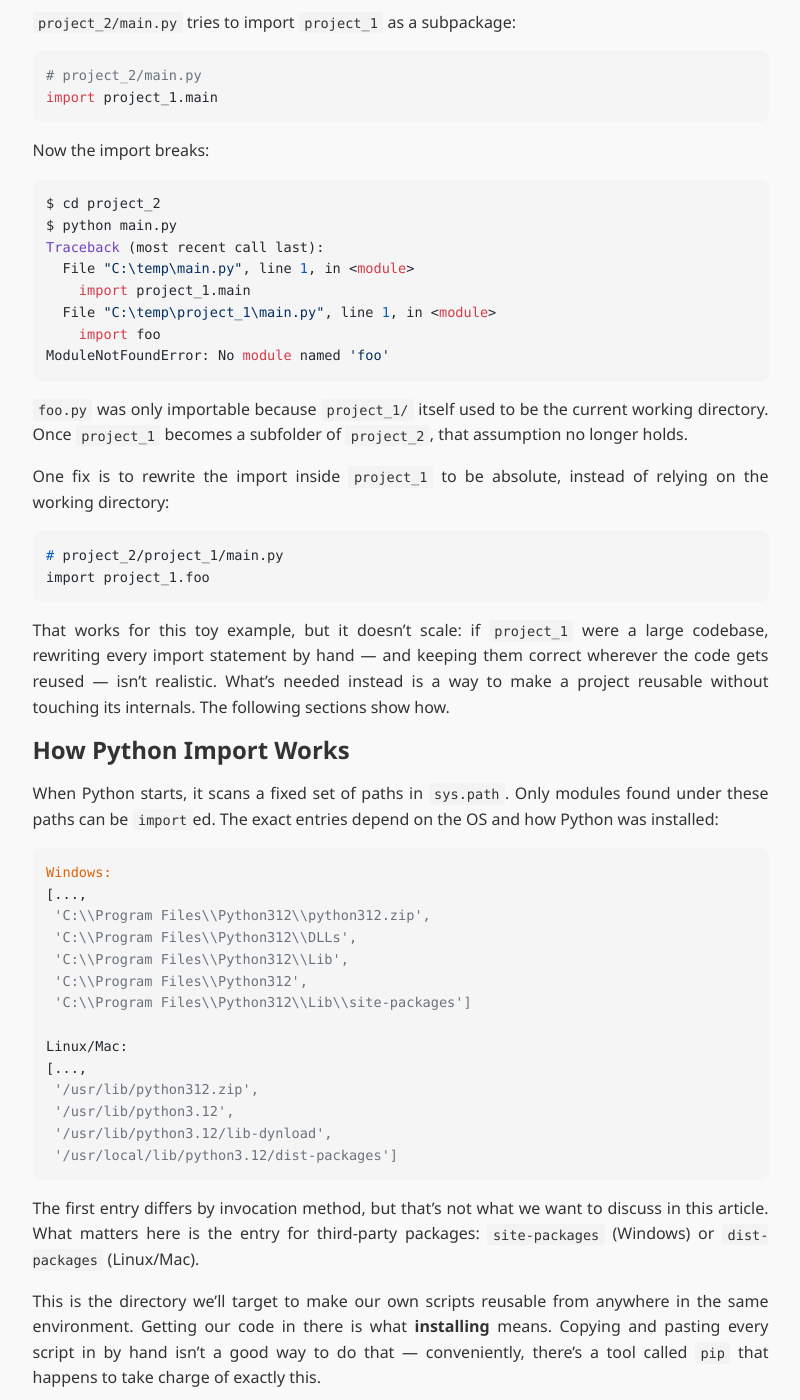
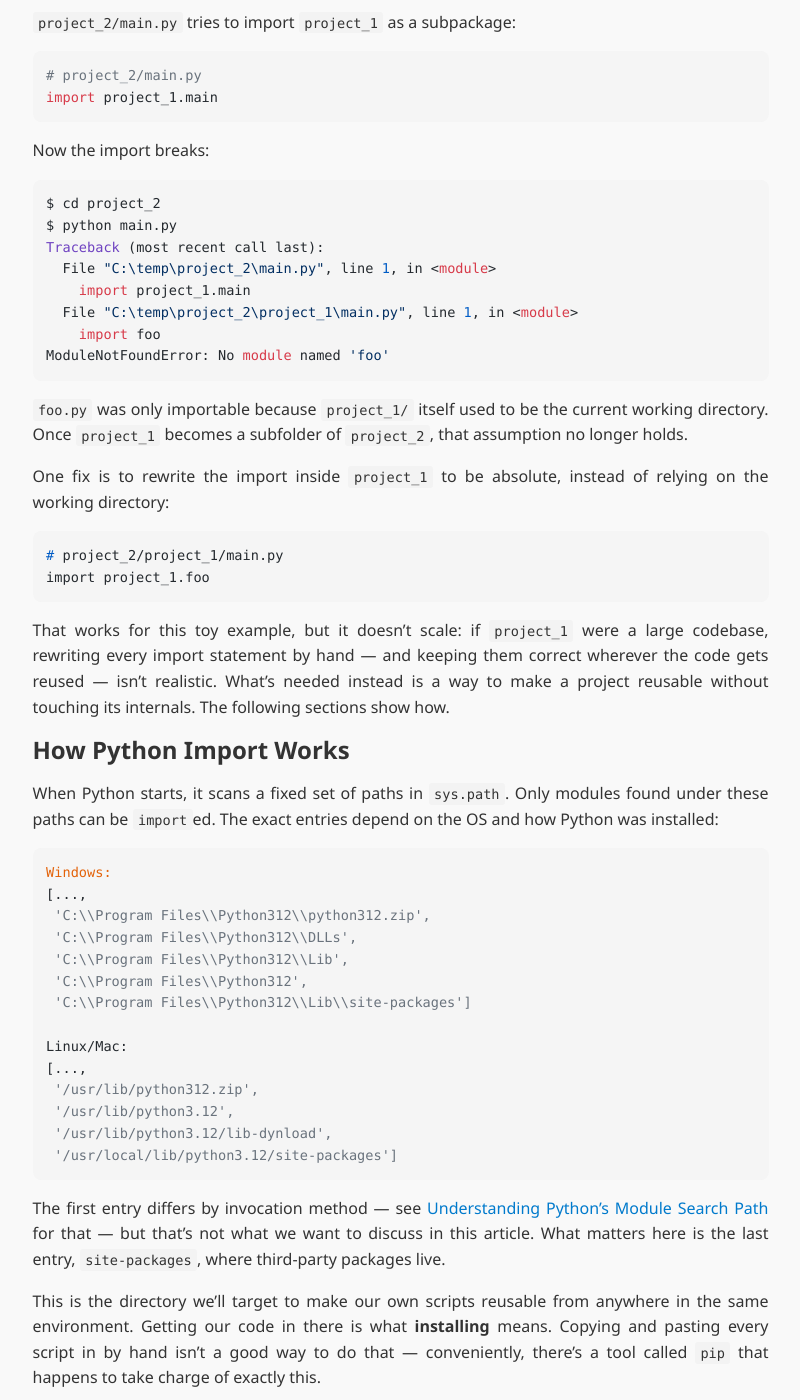
Before and after one commit to wyatthoho/wyatthoho.github.io, a Jekyll site: the page built from _dev_notes/practical-guide-to-pyproject.md, in a window 1280 px wide and 1400 px high, scrolled down 1343 px. Shown: the whole window, without its empty margins (232-1032 px from the left). Built offline with Jekyll 4.4.1, drawn with Linux system fonts in a browser that asks for light colours; nearby versions of some CDN libraries; some of the changed text lies outside the part shown.

Commit message:
Fix file paths in error traceback and clarify module search path explanation in `practical-guide-to-pyproject.md`

````diff
--- a/_dev_notes/practical-guide-to-pyproject.md
+++ b/_dev_notes/practical-guide-to-pyproject.md
@@ -65,9 +65,9 @@ Now the import breaks:
 $ cd project_2
 $ python main.py
 Traceback (most recent call last):
-  File "C:\temp\main.py", line 1, in <module>
+  File "C:\temp\project_2\main.py", line 1, in <module>
     import project_1.main
-  File "C:\temp\project_1\main.py", line 1, in <module>
+  File "C:\temp\project_2\project_1\main.py", line 1, in <module>
     import foo
 ModuleNotFoundError: No module named 'foo'
 ```
@@ -101,10 +101,10 @@ Linux/Mac:
  '/usr/lib/python312.zip',
  '/usr/lib/python3.12',
  '/usr/lib/python3.12/lib-dynload',
- '/usr/local/lib/python3.12/dist-packages']
+ '/usr/local/lib/python3.12/site-packages']
 ```
 
-The first entry differs by invocation method, but that's not what we want to discuss in this article. What matters here is the entry for third-party packages: `site-packages` (Windows) or `dist-packages` (Linux/Mac).
+The first entry differs by invocation method — see [Understanding Python's Module Search Path](/dev_notes/understanding-pythons-module-search-path.html) for that — but that's not what we want to discuss in this article. What matters here is the last entry, `site-packages`, where third-party packages live.
 
 This is the directory we'll target to make our own scripts reusable from anywhere in the same environment. Getting our code in there is what **installing** means. Copying and pasting every script in by hand isn't a good way to do that — conveniently, there's a tool called `pip` that happens to take charge of exactly this.
 
@@ -142,7 +142,7 @@ site-packages/
 
 ---
 
-## Modern Packaging Method -- `pyproject.toml`
+## Modern Packaging Method — `pyproject.toml`
 
 `pyproject.toml` is the modern Python project config file. `pip install` recognizes it by default.
 
````
